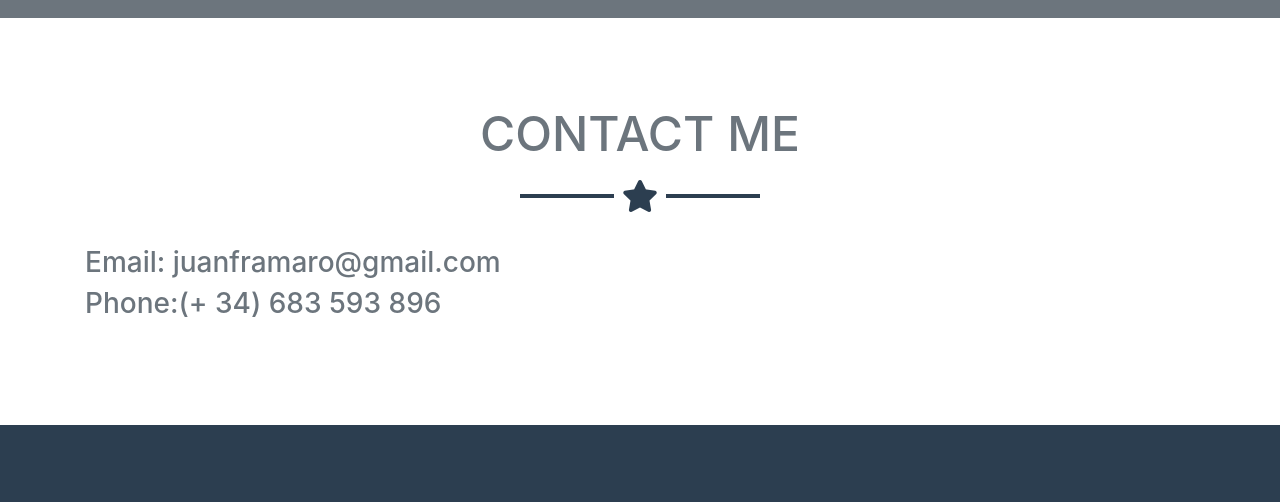
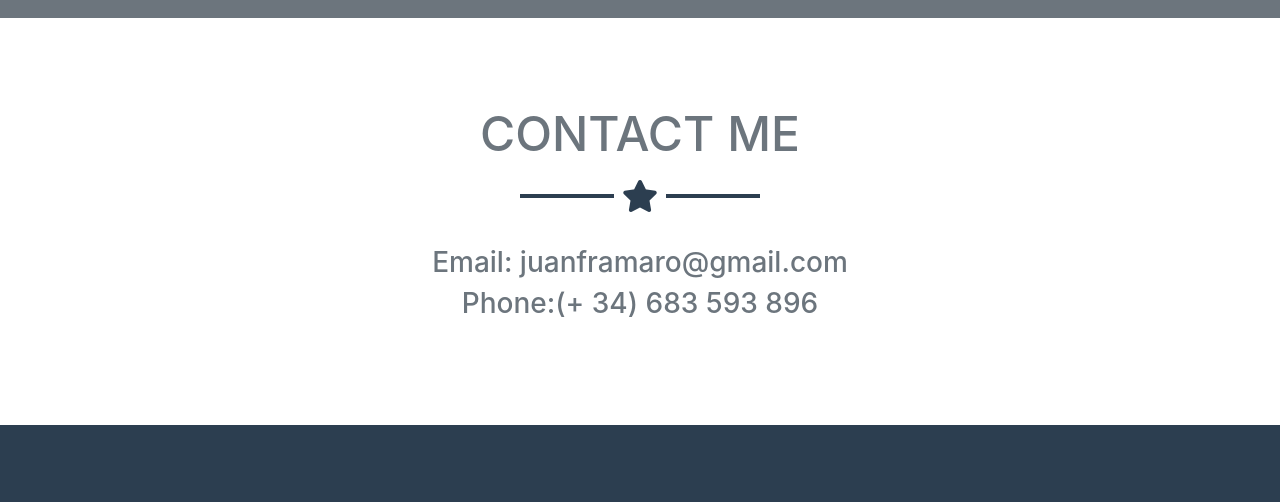
Before and after one commit to JuanFran928/juanfran928.github.io, a website with bundled scripts: page index.html in a window 1280 px wide. Shown: the part 1432-1934 px from the top of the page. Built offline with nearby package versions, Linux system fonts and the light colour scheme.

Commit message:
mejora
mejora

```diff
--- a/index.html
+++ b/index.html
@@ -86,8 +86,8 @@ If you want to talk with me, feel free to send me a message in any of my social
       <div class="container">
         <h2 class="text-center text-uppercase text-secondary mb-0">Contact Me</h2>
         <hr class="star-dark mb-5">
-        <h3 style="text-align:left" class="text-secondary">Email:  juanframaro@gmail.com</h3>
-          <h3 class="text-secondary">Phone:<a style="text-decoration:none">(+ 34) 683 593 896</a></h3>
+        <h3 style="text-align:center" class="text-secondary">Email:  juanframaro@gmail.com</h3>
+          <h3 style="text-align:center" class="text-secondary">Phone:<a style="text-decoration:none">(+ 34) 683 593 896</a></h3>
             <!-- To configure the contact form email address, go to mail/contact_me.php and update the email address in the PHP file on line 19. -->
             <!-- The form should work on most web servers, but if the form is not working you may need to configure your web server differently. -->
             </div>
```
